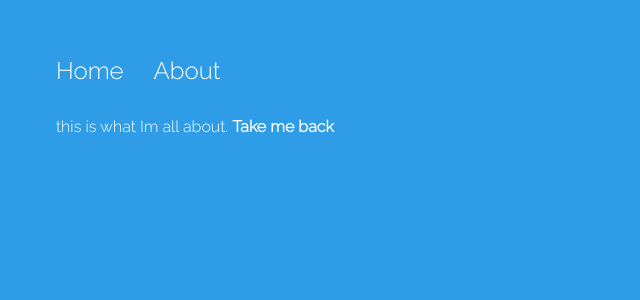
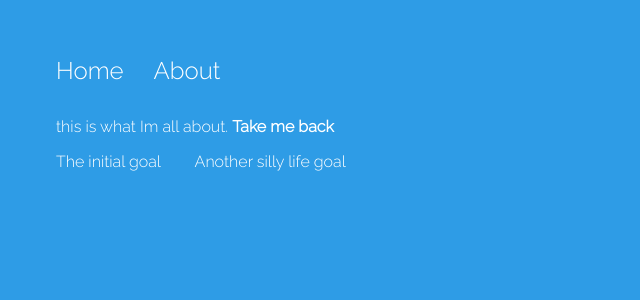
Before and after one commit to manueliz/ng5-test, an Angular app: page /about/48 in a window 1280 px wide. Shown: the top 300 px of the page, without its empty margins (0-640 px from the left). Built offline with nearby package versions, Linux system fonts and the light colour scheme.

Commit message:
add services #11

```diff
--- a/src/app/about/about.component.html
+++ b/src/app/about/about.component.html
@@ -1,3 +1,9 @@
 <p>
     this is what Im all about. <a href="" (click)="sendMeHome()"><strong>Take me back</strong></a>
 </p>
+
+<ul>
+    <li *ngFor="let goal of goals">
+        {{ goal }}
+    </li>
+</ul>
--- a/src/app/about/about.component.ts
+++ b/src/app/about/about.component.ts
@@ -1,6 +1,8 @@
 import { Component, OnInit } from '@angular/core';
 import { ActivatedRoute } from '@angular/router';
 import { Router } from '@angular/router';
+import { DataService } from '../data.service';
+
 @Component({
   selector: 'app-about',
   templateUrl: './about.component.html',
@@ -8,11 +10,14 @@
 })
 export class AboutComponent implements OnInit {
 
-  constructor(private route: ActivatedRoute,private router:Router) {
+  goals:any;
+
+  constructor(private route: ActivatedRoute,private router:Router,private _data: DataService) {
     this.route.params.subscribe(res => console.log(res.id));
    }
 
   ngOnInit(): void {
+    this._data.goal.subscribe(res => this.goals = res);
   }
 
   sendMeHome(){
--- a/src/app/app.module.ts
+++ b/src/app/app.module.ts
@@ -1,6 +1,7 @@
 import { NgModule } from '@angular/core';
 import { BrowserModule } from '@angular/platform-browser';
 
+import { DataService } from './data.service';
 import { BrowserAnimationsModule } from '@angular/platform-browser/animations';
 import { FormsModule } from '@angular/forms';
 import { AppRoutingModule } from './app-routing.module';
@@ -20,7 +21,7 @@
     FormsModule,
     BrowserAnimationsModule
   ],
-  providers: [],
+  providers: [DataService],
   bootstrap: [AppComponent]
 })
 export class AppModule { }
--- /dev/null
+++ b/src/app/data.service.ts
@@ -0,0 +1,18 @@
+import { Injectable } from '@angular/core';
+import { BehaviorSubject } from 'rxjs/';
+
+@Injectable({
+  providedIn: 'root'
+})
+export class DataService {
+
+  private goals = new BehaviorSubject<any>(['The initial goal', 'Another silly life goal']);
+  goal = this.goals.asObservable();
+
+  constructor() { }
+
+  changeGoal(goal:any){
+    this.goals.next(goal);
+  }
+
+}
--- a/src/app/home/home.component.ts
+++ b/src/app/home/home.component.ts
@@ -1,5 +1,7 @@
 import { Component, OnInit, Optional } from '@angular/core';
 import {trigger,style,transition,animate,keyframes,query,stagger} from '@angular/animations';
+import { DataService } from '../data.service';
+
 
 @Component({
   selector: 'app-home',
@@ -34,18 +36,24 @@
   btnText:string = 'Add an item';
   goalText:string = 'My first life goal';
   goals:string[]=[];
-  constructor() { }
+
+  constructor(private _data: DataService) { }
 
   ngOnInit(): void {
+    this._data.goal.subscribe(res => this.goals = res);
+    this.itemCount = this.goals.length;
+    this._data.changeGoal(this.goals);
   }
 
   addItem(){
     this.goals.push(this.goalText);
     this.goalText='';
     this.itemCount = this.goals.length;
+    this._data.changeGoal(this.goals);
   }
   removeItem(i:any){
     this.goals.splice(i,1);
+    this._data.changeGoal(this.goals);
   }
 
 }
```
Also changed, not shown: 1 other file (tests, documents, lock files or other folders).
